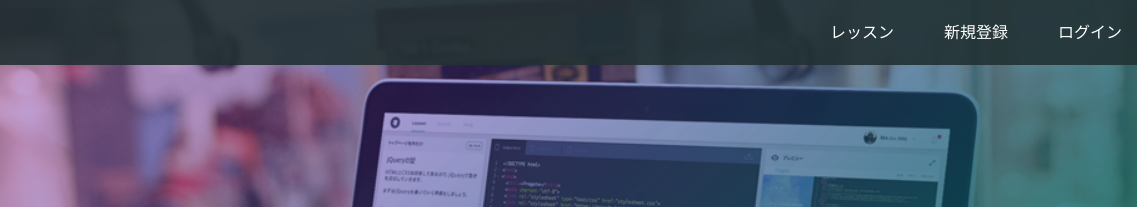
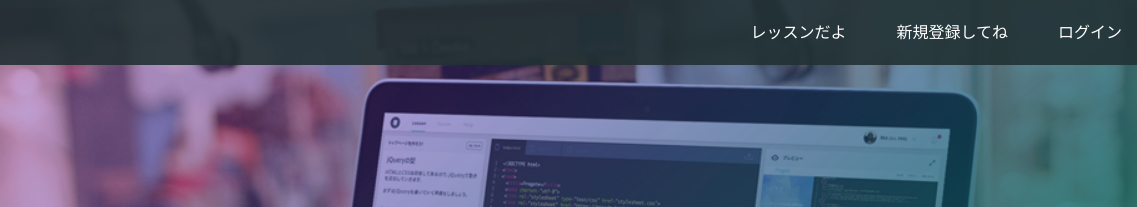
Before and after one commit to koab-web/koab-web.github.io, a plain HTML site: page index.html in a window 1280 px wide. Shown: the top 207 px of the page, 143-1280 px from the left. Drawn offline with Linux system fonts and the light colour scheme.

Commit message:
Update index.html

```diff
--- a/index.html
+++ b/index.html
@@ -15,8 +15,8 @@
       </div>
       <span class="fa fa-bars menu-icon"></span>
       <div class="header-right">
-        <a href="#">レッスン</a>
-        <a href="#">新規登録</a>
+        <a href="#">レッスンだよ</a>
+        <a href="#">新規登録してね</a>
         <a href="#" class="login">ログイン</a>
       </div>
     </div>
```
